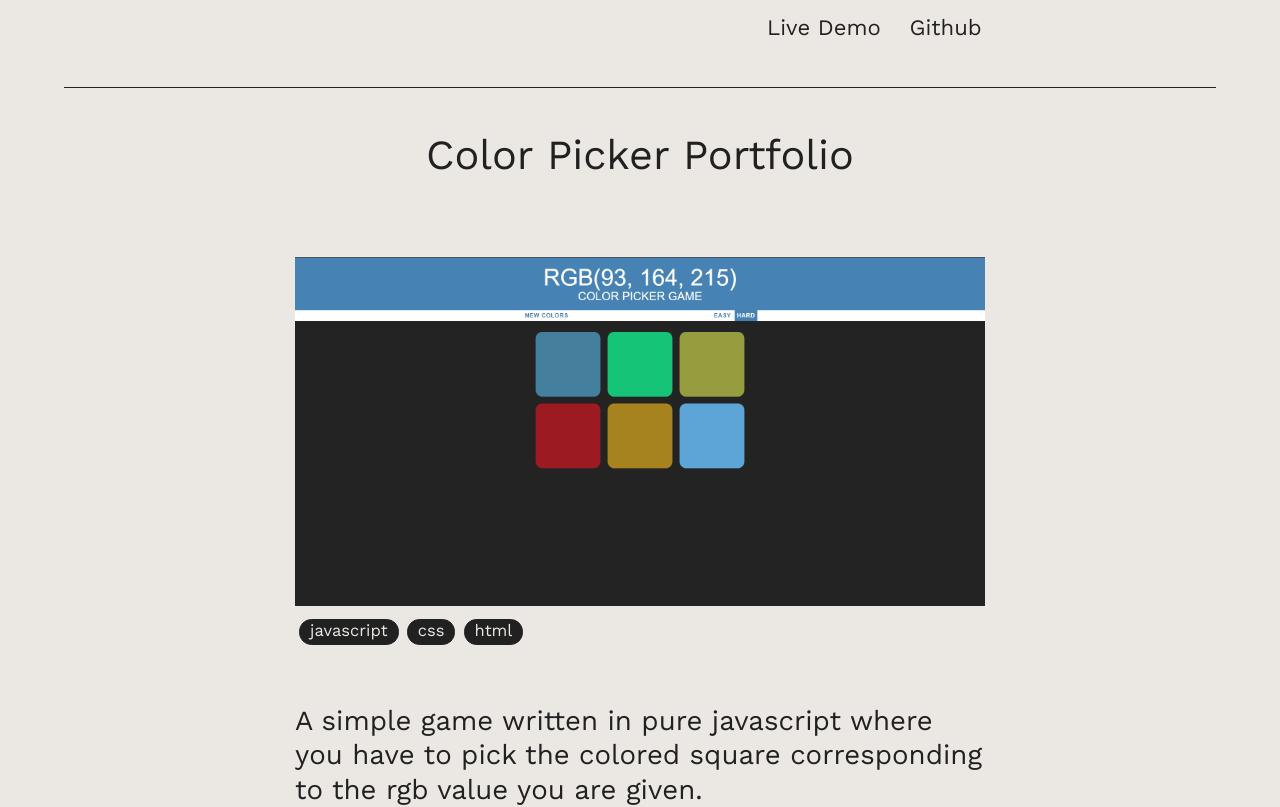
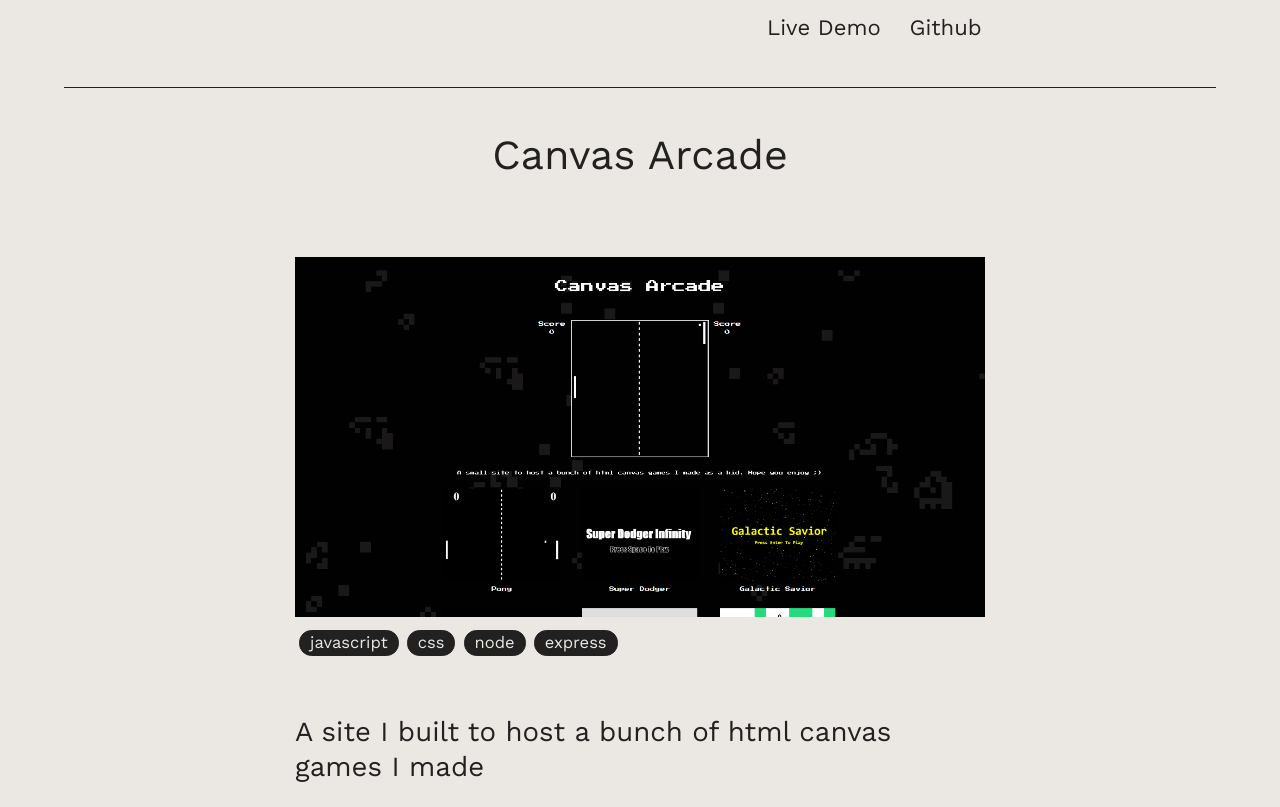
Before and after one commit to NathanPip/Portfolio_OLD, a React (Create React App) app: page / in a window 1280 px wide. Shown: the part 3120-3927 px from the top of the page. Built offline with nearby package versions, Linux system fonts and the light colour scheme.

Commit message:
added canvas arcade project

```diff
--- a/src/DATA.js
+++ b/src/DATA.js
@@ -88,8 +88,19 @@ const DATA = {
       live: "#"
     },
     {
+      id: "canvas-arcade",
+      title: "Canvas Arcade",
+      thumbnail: "/imgs/canvas-arcade.png",
+      desc:
+        "A site I built to host a bunch of html canvas games I made",
+      skills: ["javascript", "css", "node", "express"],
+      filter: ["Featured"],
+      github: "https://github.com/nather22/CanvasArcade",
+      live: "https://epic-mestorf-a8b563.netlify.app/"
+    },
+    {
       id: "color-picker",
-      title: "Color Picker Portfolio",
+      title: "Color Picker Game",
       thumbnail: "/imgs/color-picker-img.png",
       desc:
         "A simple game written in pure javascript where you have to pick the colored square corresponding to the rgb value you are given.",
```
Also changed, not shown: public/imgs/canvas-arcade.png (added).
